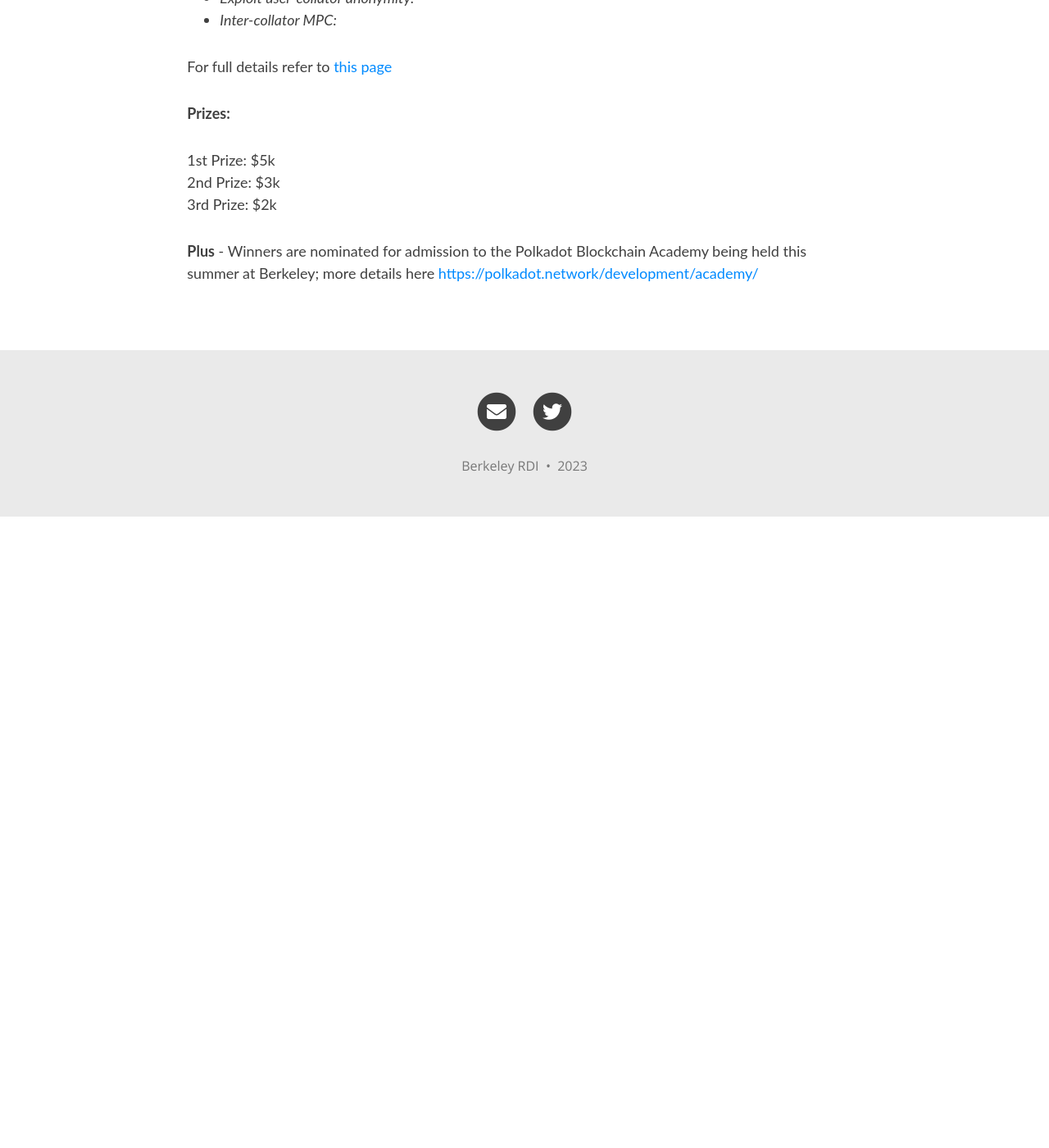
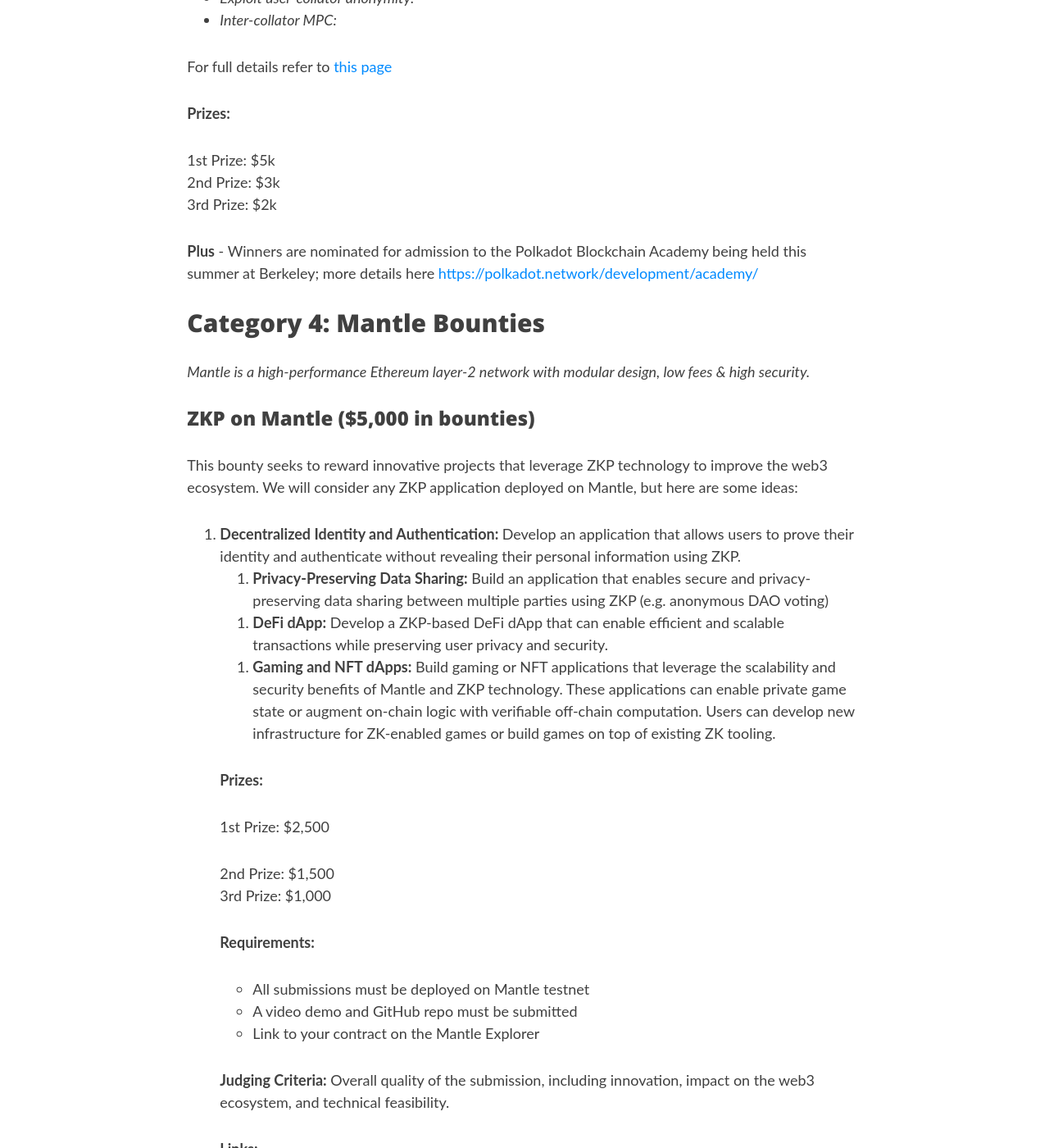
Before and after one commit to rdi-berkeley/zkp-web3-hackathon, a Jekyll site: the page built from _tracks/zk_application_track.md, in a window 1280 px wide and 1400 px high, scrolled down 1874 px. Shown: the whole window at 82% size. Built offline with Jekyll 4.4.1, drawn with Linux system fonts in a browser that asks for light colours; nearby versions of some CDN libraries; comment, search, counter and statistics services are not loaded; before the commit the page ends 2504 px from its top, so only the background shows below that; some of the changed text lies outside the part shown.

Commit message:
added mantle category

```diff
--- a/_tracks/zk_application_track.md
+++ b/_tracks/zk_application_track.md
@@ -102,3 +102,72 @@ For full details refer to <a href="{{site.baseurl}}/assets/img/polkadot_pdf.pdf"
 <strong>Plus</strong> - Winners are nominated for admission to the Polkadot Blockchain Academy being held this summer at Berkeley; more details here  <a href="https://polkadot.network/development/academy/">https://polkadot.network/development/academy/</a>
 </p>
 <p>
+
+<h2>Category 4: Mantle Bounties</h2>
+
+
+<p>
+<em>Mantle is a high-performance Ethereum layer-2 network with modular design, low fees & high security.</em>
+</p>
+<h3><strong>ZKP on Mantle ($5,000 in bounties)</strong></h3>
+
+
+<p>
+This bounty seeks to reward innovative projects that leverage ZKP technology to improve the web3 ecosystem. We will consider any ZKP application deployed on Mantle, but here are some ideas:
+</p>
+<ol>
+
+<li><strong>Decentralized Identity and Authentication: </strong>Develop an application that allows users to prove their identity and authenticate without revealing their personal information using ZKP.
+</li>
+<ol>
+<li><strong>Privacy-Preserving Data Sharing:</strong> Build an application that enables secure and privacy-preserving data sharing between multiple parties using ZKP (e.g. anonymous DAO voting)
+</li>
+</ol>
+<ol>
+<li><strong>DeFi dApp:</strong> Develop a ZKP-based DeFi dApp that can enable efficient and scalable transactions while preserving user privacy and security.
+</li>
+</ol>
+<ol>
+<li><strong>Gaming and NFT dApps:</strong> Build gaming or NFT applications that leverage the scalability and security benefits of Mantle and ZKP technology. These applications can enable private game state or augment on-chain logic with verifiable off-chain computation. Users can develop new infrastructure for ZK-enabled games or build games on top of existing ZK tooling.
+</li>
+</ol>
+<p>
+<strong>Prizes:</strong>
+</p>
+<p>
+1st Prize: $2,500
+</p>
+<p>
+2nd Prize: $1,500<br>3rd Prize: $1,000
+</p>
+<p>
+<strong>Requirements:</strong>
+</p>
+<ul>
+
+<li>All submissions must be deployed on Mantle testnet </li>
+
+<li>A video demo and GitHub repo must be submitted </li>
+
+<li>Link to your contract on the Mantle Explorer
+</li>
+</ul>
+<p>
+<strong>Judging Criteria: </strong>Overall quality of the submission, including innovation, impact on the web3 ecosystem, and technical feasibility.
+</p>
+<p>
+<strong>Links:</strong>
+</p>
+<ul>
+
+<li><a href="https://discord.gg/0xmantle">Mantle Discord Server</a>
+
+<li><a href="https://linktr.ee/mantle.xyz">Mantle Devs Telegram Channel</a>
+
+<li><a href="http://docs.mantle.xyz/">Mantle Docs</a>
+
+<li><a href="https://www.mantle.xyz/developers">Mantle Developers Website</a>
+
+<li><a href="https://github.com/mantlenetworkio">Mantle GitHub</a>
+
+<li><a href="https://airtable.com/shr9ATBlHZXCKDbPV">Mantle Developer Interest Form</a>
```
